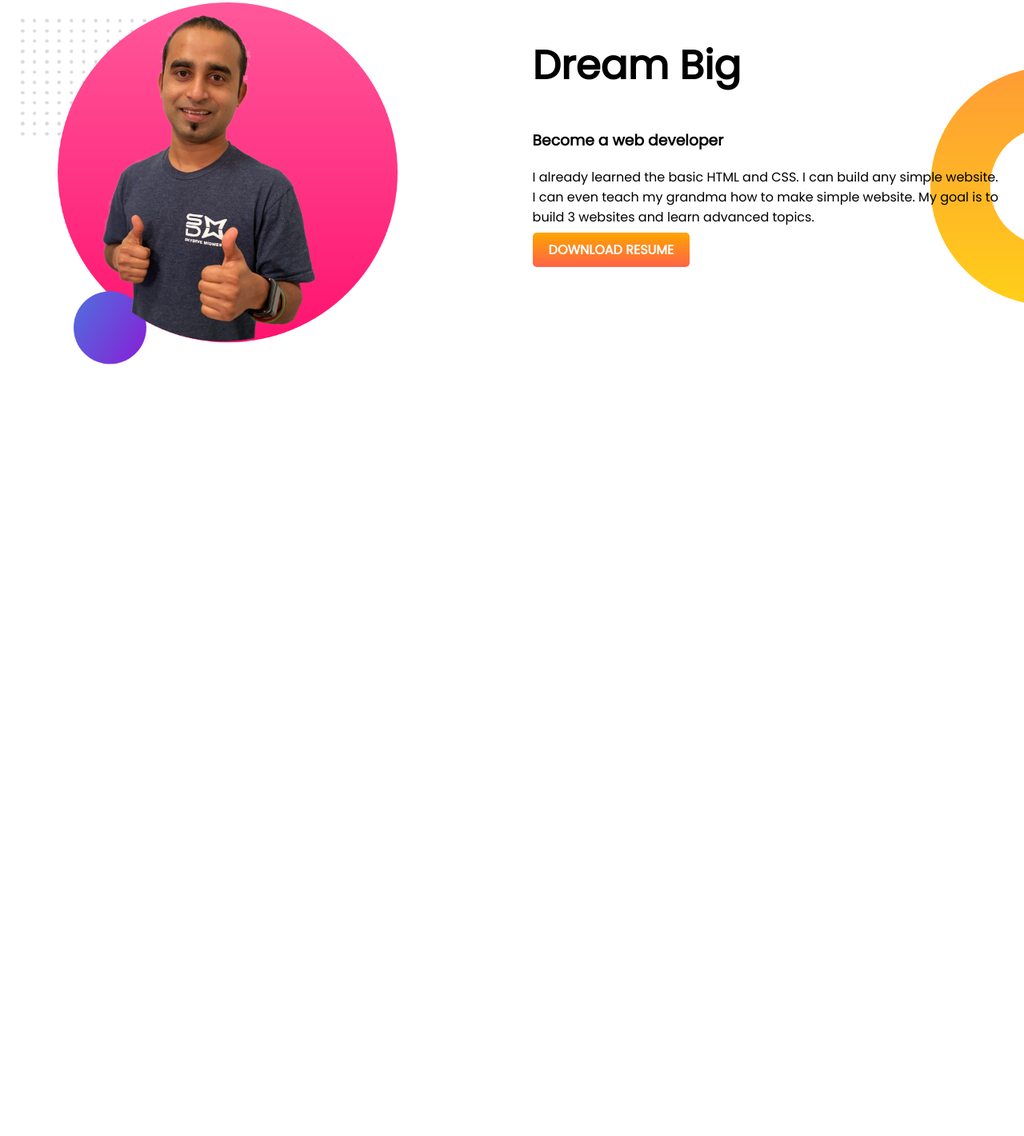
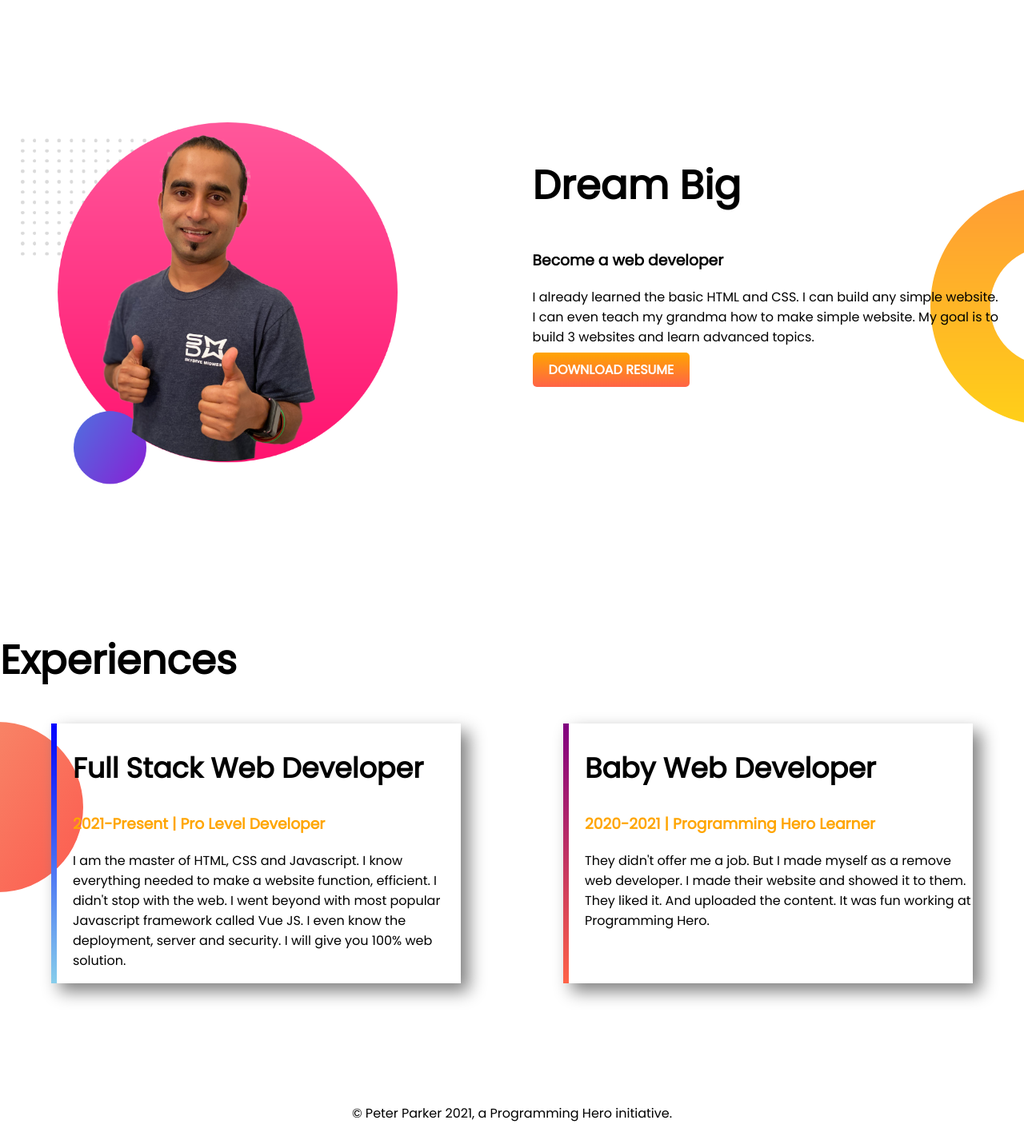
Before and after one commit to Priash1/developer-portfolio, a plain HTML site: page index.html in a window 1280 px wide. Shown: the part 548-1969 px from the top of the page at 80% size. Before the commit the page ends 1037 px from the top, so only its background shows below. Drawn offline with Linux system fonts and the light colour scheme.

Commit message:
added all item

```diff
--- a/index.html
+++ b/index.html
@@ -13,7 +13,7 @@
 </head>
 
 <body>
-    <section class="top-banner">
+    <section class="top-banner exp">
         <div class="half-width">
             <h1>Welcome To</h1>
             <h1><span class="color">Priash Barman</span> World!</h1>
@@ -28,7 +28,7 @@
             <img src="images/priash.png" alt="">
         </div>
     </section>
-    <section class="dream-big">
+    <section class="dream-big exp">
         <div class="half-width">
             <img src="images/jhankar2.png" alt="">
         </div>
@@ -41,6 +41,30 @@
             <a class="link-button" target="blank" href="https://www.facebook.com/priash.barman.1">DOWNLOAD RESUME</a>
         </div>
     </section>
+    <section class="area">
+        <h1>Experiences</h1>
+        <div class="exp">
+            <div id="full-stack" class="half">
+                <h2>Full Stack Web Developer</h2>
+                <h3 class="color">2021-Present | Pro Level Developer</h3>
+                <p>I am the master of HTML, CSS and Javascript. I know everything needed to make a website function,
+                    efficient. I didn't stop with the web. I went beyond with most popular Javascript framework called
+                    Vue
+                    JS. I even know the deployment, server and security. I will give you 100% web solution.</p>
+            </div>
+            <div id="baby" class="half">
+                <h2>Baby Web Developer</h2>
+                <h3 class="color">2020-2021 | Programming Hero Learner</h3>
+                <p>They didn't offer me a job. But I made myself as a remove web developer. I made their website and
+                    showed
+                    it to them. They liked it. And uploaded the content. It was fun working at Programming Hero.</p>
+            </div>
+        </div>
+
+    </section>
+    <footer>
+        <p>© Peter Parker 2021, a Programming Hero initiative.</p>
+    </footer>
 
 </body>
 
--- a/style.css
+++ b/style.css
@@ -8,8 +8,9 @@ h1{
 .color{
     color: orange;
 }
-section{
+.exp{
     display: flex;
+    margin-bottom: 150px;
 }
 .half-width{
     width: 50%;
@@ -35,3 +36,31 @@ section{
     background-repeat: no-repeat;
     background-position: right;
 }
+h2{
+    font-size: 35px;
+}
+.half{
+    width: 40%;
+    box-shadow: 10px 10px 20px gray;
+    margin-left: 5%;
+    margin-right: 5%;
+    padding-left: 20px;
+}
+.area{
+    background-image: url(images/exp-bg.png);
+    background-repeat: no-repeat;
+    background-position: left;
+}
+footer p{
+    text-align: center;
+}
+#full-stack{
+    border-image: linear-gradient(blue,skyblue);
+    border-left: 7px solid;
+    border-image-slice: 1;
+}
+#baby{
+    border-image: linear-gradient(purple,tomato);
+    border-left: 7px solid;
+    border-image-slice: 1;
+}
```
